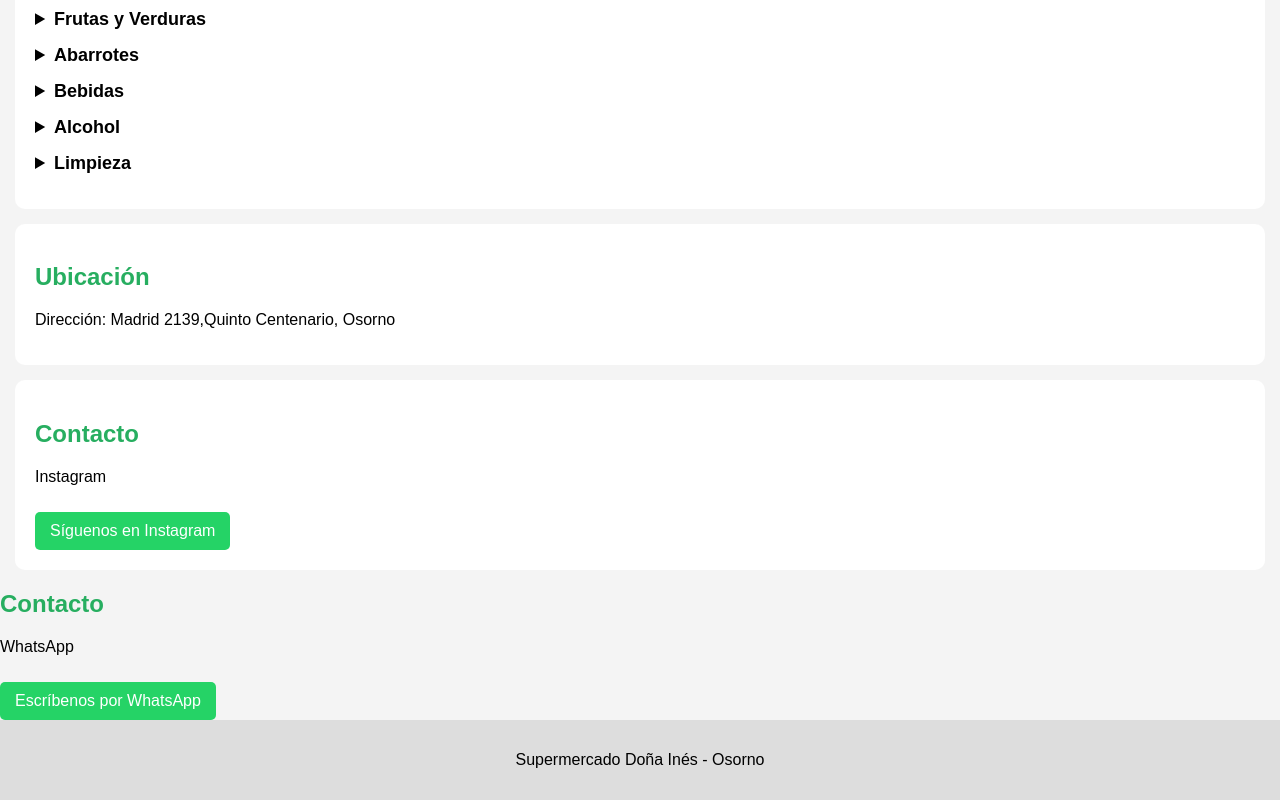
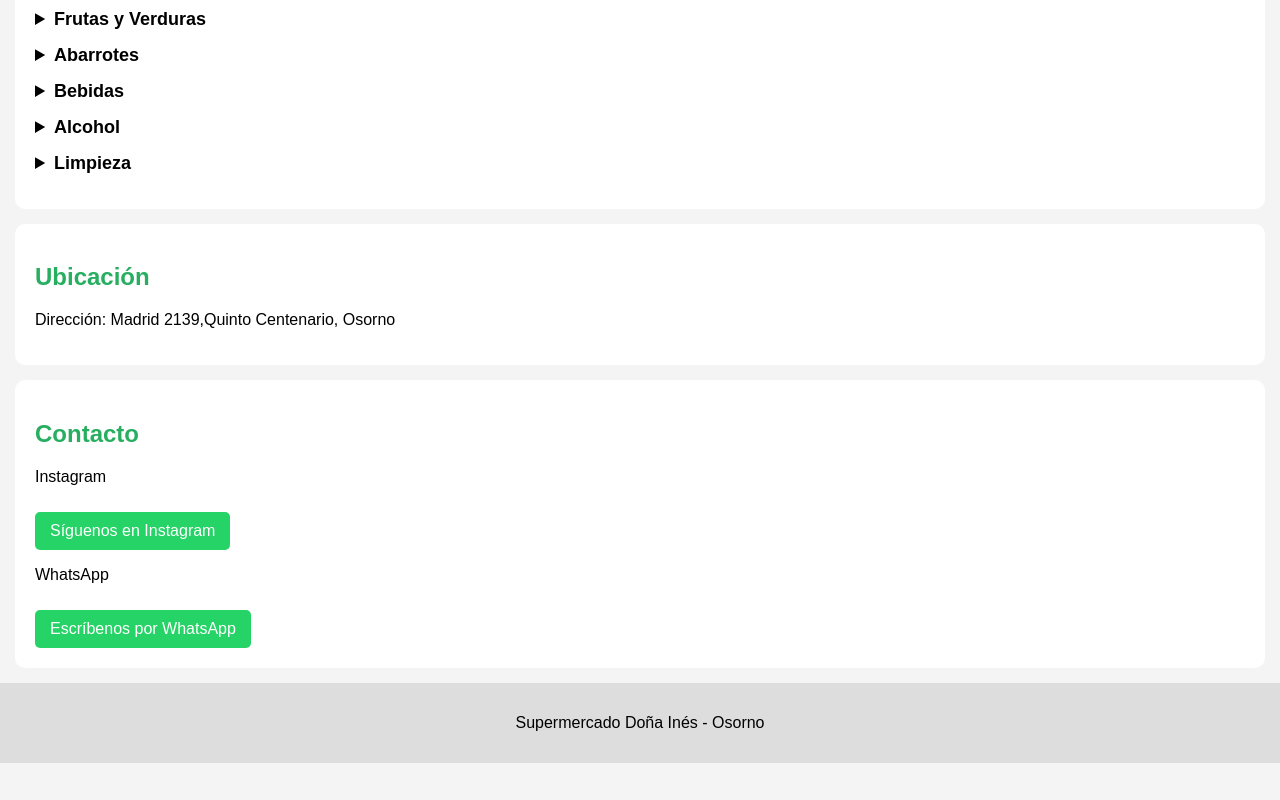
Before and after one commit to nachacaceres02-cloud/supermercado-dona-ines, a plain HTML site: page index.html in a window 1280 px wide. Shown: the part 453-1253 px from the top of the page. After the commit the page ends 1216 px from the top, so only its background shows below. Drawn offline with Linux system fonts and the light colour scheme.

Commit message:
Update index.html

```diff
--- a/index.html
+++ b/index.html
@@ -196,8 +196,6 @@ margin-bottom: 15px;
 <h2>Contacto</h2>
 <p> Instagram </p>
 <a class="btn" href="https://www.instagram.com/supermercado_ines/">Síguenos en Instagram</a>
-</section>
-<h2>Contacto</h2>
 <p> WhatsApp </p>
 <a class="btn" href="https://wa.me/56983845708">Escríbenos por WhatsApp</a>
 </section>
```
